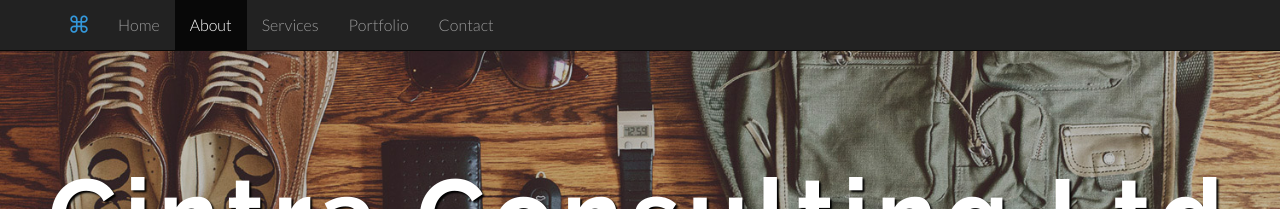
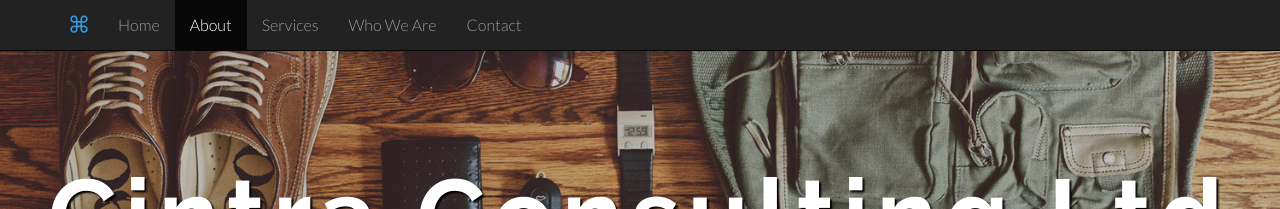
Before and after one commit to Cintra/cintra.github.io, a Jekyll site: the page index.html, which Jekyll copies as it is, in a window 1280 px wide. Shown: the top 209 px of the page. Built offline with Jekyll 4.4.1, drawn with Linux system fonts in a browser that asks for light colours.

Commit message:
removing last 4 images

```diff
--- a/index.html
+++ b/index.html
@@ -50,7 +50,7 @@
             <li><a href="#home" class="smoothScroll">Home</a></li>
 			<li> <a href="#about" class="smoothScroll"> About</a></li>
 			<li> <a href="#services" class="smoothScroll"> Services</a></li>
-			<li> <a href="#Who We Are" class="smoothScroll"> Portfolio</a></li>
+			<li> <a href="#Who We Are" class="smoothScroll"> Who We Are</a></li>
 			<li> <a href="#contact" class="smoothScroll"> Contact</a></li>
         </div><!--/.nav-collapse -->
       </div>
@@ -156,79 +156,10 @@
 
 				<br>
 			</div><!-- /row -->
-			<div class="container">
-			<div class="row">
 
 
-		 <!-- MODAL SHOW THE PORTFOLIO IMAGE. In this demo, all links point to this modal. You should create
-						      a modal for each of your projects. -->
 
-
-				<!-- PORTFOLIO IMAGE 2 -->
-				<div class="col-md-4">
-			    	<div class="grid mask">
-						<figure>
-							<img class="img-responsive" src="assets/img/portfolio/folio02.jpg" alt="">
-							<figcaption>
-								<h5>UI DESIGN</h5>
-								<a data-toggle="modal" href="#myModal" class="btn btn-primary btn-lg">Take a Look</a>
-							</figcaption><!-- /figcaption -->
-						</figure><!-- /figure -->
-			    	</div><!-- /grid-mask -->
-				</div><!-- /col -->
-
-				<!-- PORTFOLIO IMAGE 3 -->
-				<div class="col-md-4">
-			    	<div class="grid mask">
-						<figure>
-							<img class="img-responsive" src="assets/img/portfolio/folio03.jpg" alt="">
-							<figcaption>
-								<h5>ANDROID PAGE</h5>
-								<a data-toggle="modal" href="#myModal" class="btn btn-primary btn-lg">Take a Look</a>
-							</figcaption><!-- /figcaption -->
-						</figure><!-- /figure -->
-			    	</div><!-- /grid-mask -->
-				</div><!-- /col -->
-			</div><!-- /row -->
-
-				<!-- PORTFOLIO IMAGE 4 -->
-			<div class="row">
-				<div class="col-md-4 ">
-			    	<div class="grid mask">
-						<figure>
-							<img class="img-responsive" src="assets/img/portfolio/folio04.jpg" alt="">
-							<figcaption>
-								<h5>PROFILE</h5>
-								<a data-toggle="modal" href="#myModal" class="btn btn-primary btn-lg">Take a Look</a>
-							</figcaption><!-- /figcaption -->
-						</figure><!-- /figure -->
-			    	</div><!-- /grid-mask -->
-				</div><!-- /col -->
-
-				<!-- PORTFOLIO IMAGE 5 -->
-				<div class="col-md-4">
-			    	<div class="grid mask">
-						<figure>
-							<img class="img-responsive" src="assets/img/portfolio/folio05.jpg" alt="">
-							<figcaption>
-								<h5>TWITTER STATUS</h5>
-								<a data-toggle="modal" href="#myModal" class="btn btn-primary btn-lg">Take a Look</a>
-							</figcaption><!-- /figcaption -->
-						</figure><!-- /figure -->
-			    	</div><!-- /grid-mask -->
-				</div><!-- /col -->
-
-				<!-- PORTFOLIO IMAGE 6 -->
-				<div class="col-md-4">
-			    	<div class="grid mask">
-						<figure>
-							<img class="img-responsive" src="assets/img/portfolio/folio06.jpg" alt="">
-							<figcaption>
-								<h5>PHONE MOCKUP</h5>
-								<a data-toggle="modal" href="#myModal" class="btn btn-primary btn-lg">Take a Look</a>
-							</figcaption><!-- /figcaption -->
-						</figure><!-- /figure -->
-			    	</div><!-- /grid-mask -->
+				<!-- PORTFOLIO IMAGE
 				</div><!-- /col -->
 			</div><!-- /row -->
 			<br>
```
